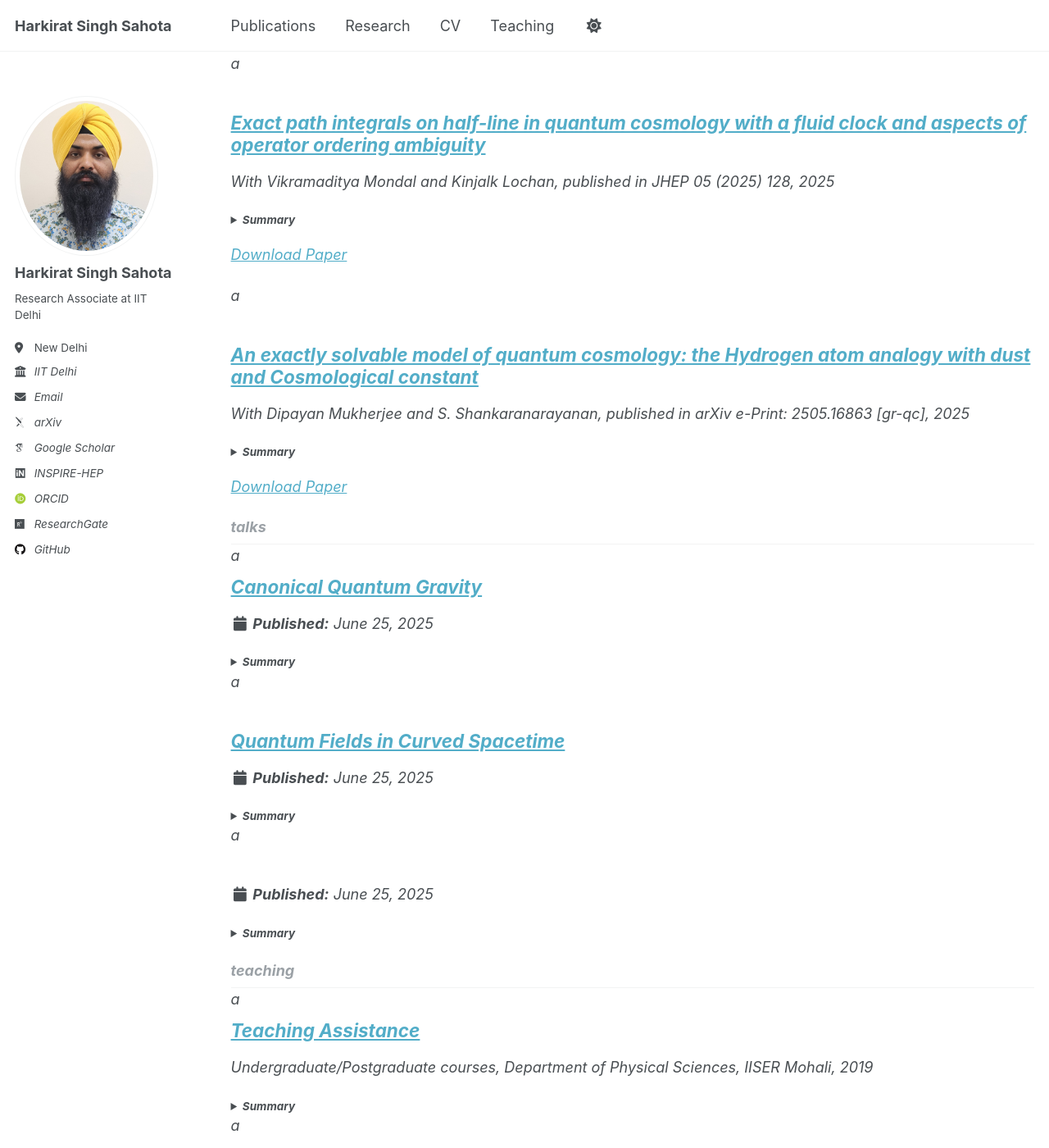
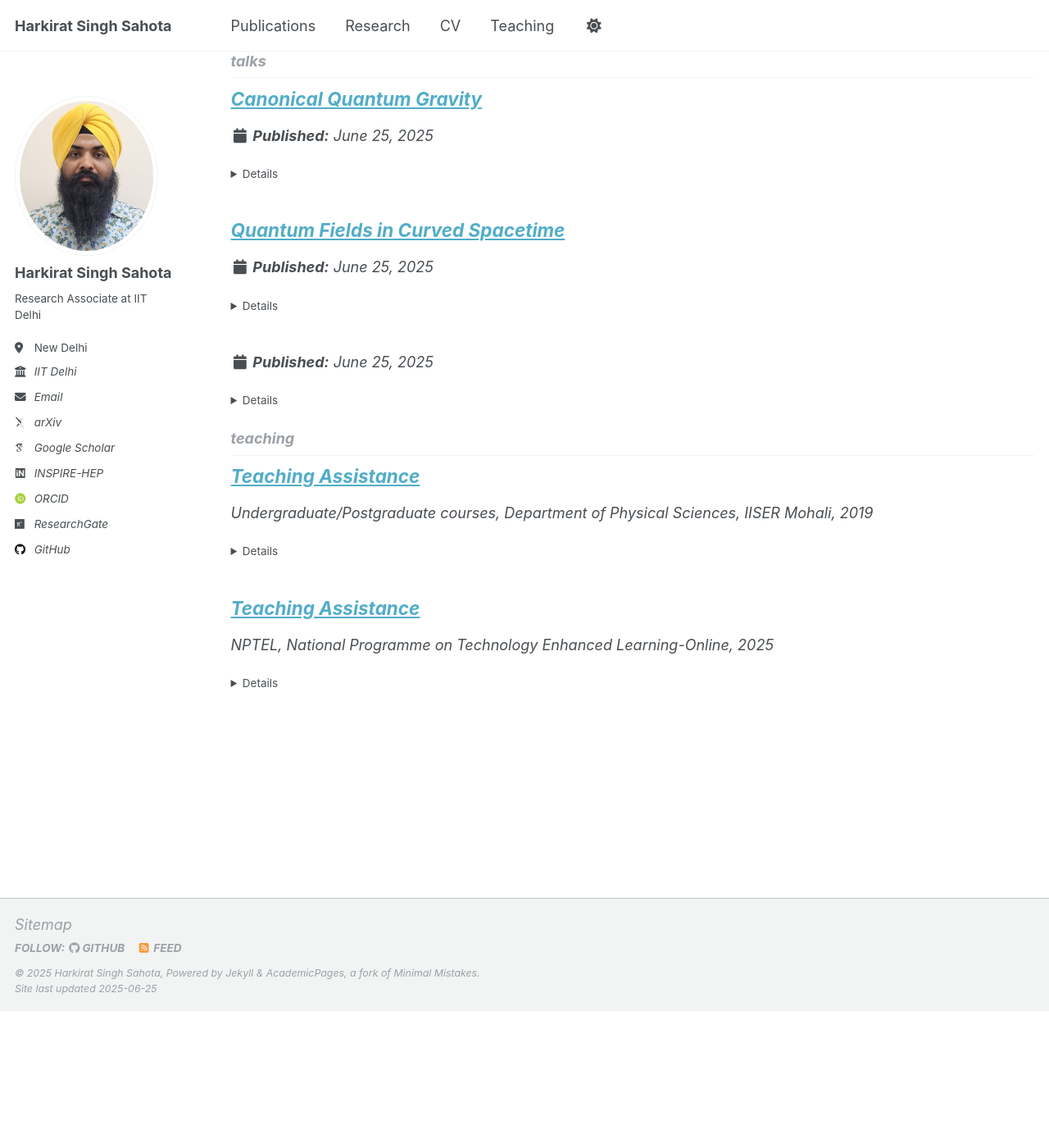
Before and after one commit to harkiratss/harkiratss.github.io, a Jekyll site: the page built from _pages/collection-archive.html, in a window 1280 px wide and 1400 px high, scrolled down 2648 px. Shown: the whole window at 82% size. Built offline with Jekyll 4.4.1, drawn with Linux system fonts in a browser that asks for light colours; some web fonts are replaced; after the commit the page ends 3881 px from its top, so only the background shows below that; some of the changed text lies outside the part shown.

Commit message:
Update archive-single.html

```diff
--- a/_includes/archive-single.html
+++ b/_includes/archive-single.html
@@ -1,4 +1,4 @@
-a{% include base_path %}
+{% include base_path %}
 
 {% if post.header.teaser %}
   {% capture teaser %}{{ post.header.teaser }}{% endcapture %}
@@ -52,7 +52,7 @@ a{% include base_path %}
 
     {% if post.excerpt and site.read_more != 'enabled' %}
   <details class="archive__item-excerpt">
-    <summary><strong>Summary</strong></summary>
+    <summary><strong>Details</strong></summary>
     <div itemprop="description">
       {{ post.excerpt | markdownify }}
     </div>
@@ -60,7 +60,7 @@ a{% include base_path %}
 
     {% elsif post.excerpt and site.read_more == 'enabled' %}
       <details class="archive__item-excerpt">
-        <summary><strong>Summary</strong></summary>
+        <summary><strong>Details</strong></summary>
         <div itemprop="description">
           {{ post.excerpt | markdownify | remove: '<p>' | remove: '</p>' }}
           <strong><a href="{{ base_path }}{{ post.url }}" rel="permalink"> Read more</a></strong>
```
